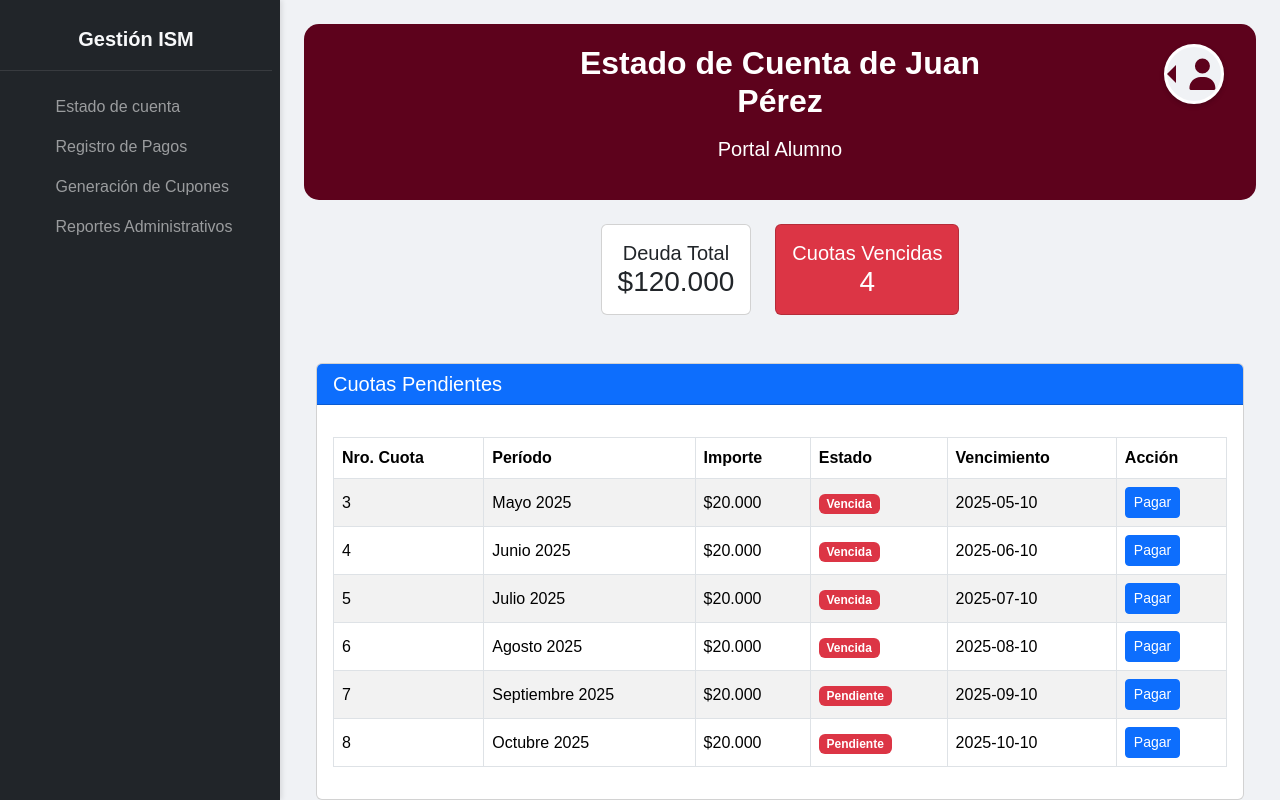
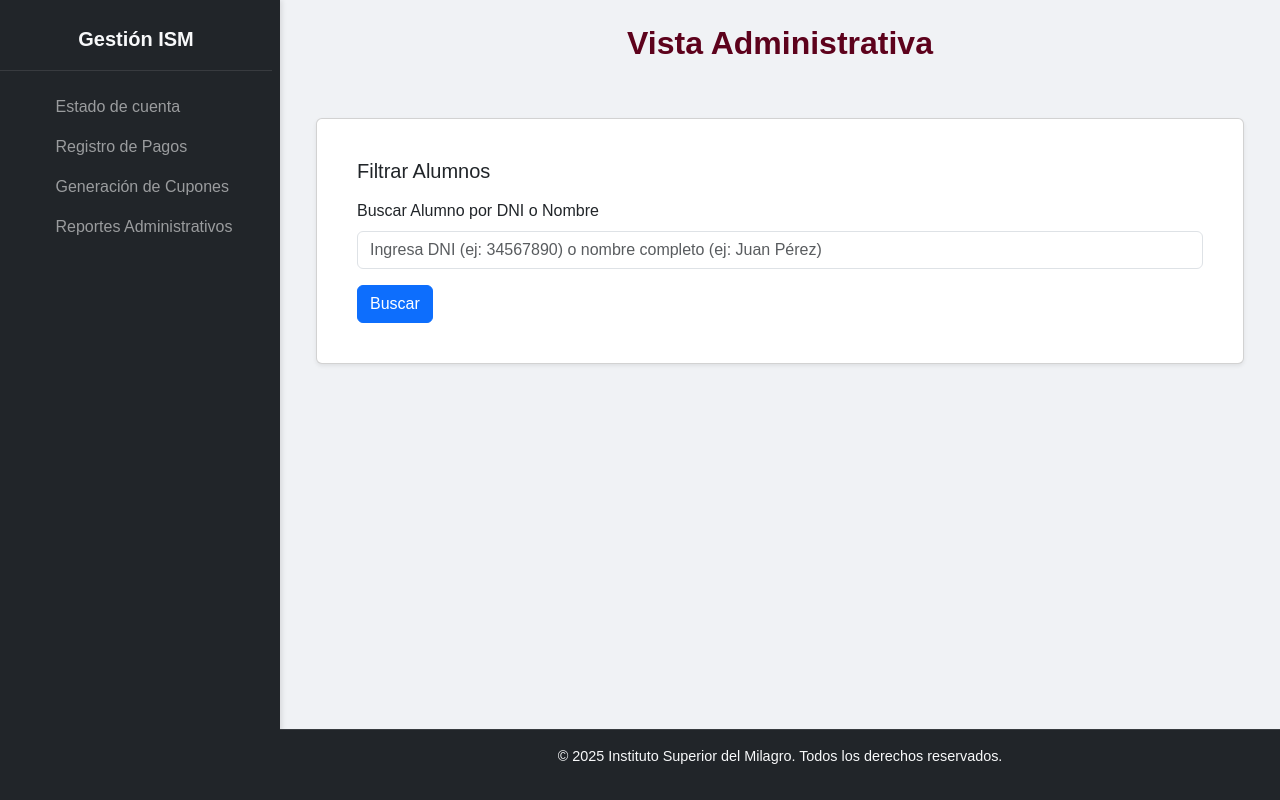
Before and after one commit to SebasAlRivas/PRE-ISMEstadodeCuenta, a React (Create React App) app in the folder consulta-e/: page / in a window 1280 px wide. Built offline with nearby package versions, Linux system fonts and the light colour scheme.

Commit message:
vista administrativa agregada

```diff
--- a/consulta-e/src/App.js
+++ b/consulta-e/src/App.js
@@ -4,7 +4,8 @@ import AppNavbar from './components/Navbar';
 import EstadoCuenta from './components/EstadoCuenta';
 
 function App() {
-    const [usuario, setUsuario] = useState({
+    const alumnos = [
+        {
             nombre: "Juan Pérez",
             dni: "34567890",
             rol: "Alumno",
@@ -18,11 +19,11 @@ function App() {
                 { id: 7, nro: 7, periodo: 'Septiembre 2025', importe: 20000, vencimiento: '2025-09-10', estado: 'Pendiente', fechaPago: null, medioPago: null, comprobanteUrl: null },
                 { id: 8, nro: 8, periodo: 'Octubre 2025', importe: 20000, vencimiento: '2025-10-10', estado: 'Pendiente', fechaPago: null, medioPago: null, comprobanteUrl: null },
             ]
-    });
-
-    const otroAlumno = {
+        },
+        {
             nombre: "María Lopez",
             dni: "12345678",
+            rol: "Alumno",
             cuotas: [
                 { id: 9, nro: 1, periodo: 'Marzo 2025', importe: 18000, vencimiento: '2025-03-10', estado: 'Pagada', fechaPago: '2025-03-08', medioPago: 'Transferencia', comprobanteUrl: 'comprobante_3.pdf' },
                 { id: 10, nro: 2, periodo: 'Abril 2025', importe: 18000, vencimiento: '2025-04-10', estado: 'Pagada', fechaPago: '2025-04-09', medioPago: 'Mercado Pago', comprobanteUrl: 'comprobante_4.pdf' },
@@ -30,7 +31,20 @@ function App() {
                 { id: 12, nro: 4, periodo: 'Junio 2025', importe: 18000, vencimiento: '2025-06-10', estado: 'Vencida', fechaPago: null, medioPago: null, comprobanteUrl: null },
                 { id: 13, nro: 5, periodo: 'Julio 2025', importe: 18000, vencimiento: '2025-07-10', estado: 'Vencida', fechaPago: null, medioPago: null, comprobanteUrl: null },
             ]
+        }
+    ];
+
+    const administrativa = {
+        nombre: "Secretaría Administrativa",
+        dni: "00000001",
+        rol: "Administrativo", // ¡Cambio realizado aquí!
+        cuotas: []
     };
+
+    // Para ver como alumno:
+    // const [usuario, setUsuario] = useState(alumnos[0]);
+    // Para ver como Administrativo, descomenta la línea de abajo y comenta la de arriba:
+    const [usuario, setUsuario] = useState(administrativa);
 
     const manejarPago = (importePagado) => {
         alert(`Se ha intentado realizar un pago por $${importePagado.toLocaleString('es-AR')}`);
@@ -40,7 +54,7 @@ function App() {
 
     const renderMainContent = () => {
         if (reporteActivo === 'Estado de Cuenta') {
-            return <EstadoCuenta usuario={usuario} otroAlumno={otroAlumno} manejarPago={manejarPago} />;
+            return <EstadoCuenta usuario={usuario} alumnos={alumnos} manejarPago={manejarPago} />;
         }
     };
 
--- a/consulta-e/src/components/EstadoCuenta.jsx
+++ b/consulta-e/src/components/EstadoCuenta.jsx
@@ -1,91 +1,159 @@
-import React, { useState, useMemo, useEffect } from 'react';
-import { Container, Row, Col, Card, Form, Alert } from 'react-bootstrap';
+import React, { useState } from 'react';
+import { Container, Row, Col, Card, Form, Button, Alert } from 'react-bootstrap';
 import CuotasPendientes from './CuotasPendientes';
 import HistorialDePagos from './HistorialDePagos';
 import UserInfo from './UserInfo';
 import './EstadoCuenta.css';
 
-const EstadoCuenta = ({ usuario, otroAlumno, manejarPago }) => {
-    const [busquedaDNI, setBusquedaDNI] = useState('');
-    const [alumnoActual, setAlumnoActual] = useState(usuario);
-    const [mensajeBusqueda, setMensajeBusqueda] = useState('');
+const EstadoCuenta = ({ usuario, alumnos, manejarPago }) => {
+    // Estados para la vista de administrativo
+    const [busqueda, setBusqueda] = useState('');
+    const [alumnoEncontrado, setAlumnoEncontrado] = useState(null);
+    const [mensajeError, setMensajeError] = useState('');
 
-    const cuotasPagadas = useMemo(() => alumnoActual?.cuotas.filter(cuota => cuota.estado === 'Pagada') || [], [alumnoActual]);
-    const cuotasImpagas = useMemo(() => alumnoActual?.cuotas.filter(cuota => cuota.estado === 'Pendiente' || cuota.estado === 'Vencida') || [], [alumnoActual]);
-    const cuotasVencidasCount = useMemo(() => cuotasImpagas.filter(cuota => cuota.estado === 'Vencida').length, [cuotasImpagas]);
-    const deudaTotal = useMemo(() => cuotasImpagas.reduce((total, cuota) => total + cuota.importe, 0), [cuotasImpagas]);
+    const manejarBusqueda = (event) => {
+        event.preventDefault(); // Evita que la página se recargue
+        setMensajeError('');
+        setAlumnoEncontrado(null);
 
-    useEffect(() => {
-        if (usuario.rol === 'Secretaría Administrativa') {
-            if (busquedaDNI === otroAlumno.dni) {
-                setAlumnoActual(otroAlumno);
-                setMensajeBusqueda('');
-            } else if (busquedaDNI === usuario.dni) {
-                setAlumnoActual(usuario);
-                setMensajeBusqueda('');
-            } else if (busquedaDNI) {
-                setAlumnoActual(null);
-                setMensajeBusqueda('No se encontró un alumno con ese DNI/Legajo.');
-            } else {
-                setAlumnoActual(usuario);
-                setMensajeBusqueda('');
-            }
+        // Buscar el alumno en la lista por DNI o nombre exacto
+        const alumnoBuscado = alumnos.find(a =>
+            a.dni === busqueda || a.nombre.toLowerCase() === busqueda.toLowerCase()
+        );
+
+        if (alumnoBuscado) {
+            setAlumnoEncontrado(alumnoBuscado);
+        } else {
+            setMensajeError('No se encontró un alumno con ese DNI o nombre.');
         }
-    }, [busquedaDNI, usuario, otroAlumno]);
+    };
 
-    if (!alumnoActual && usuario.rol === 'Secretaría Administrativa') {
+    // Si el rol es 'Administrativo', muestra la vista de secretaria
+    if (usuario.rol === 'Administrativo') {
         return (
-            <Container fluid className="texto-centrado mt-5">
-                <Alert variant="danger">{mensajeBusqueda}</Alert>
+            <Container fluid>
+                <Row className="mb-4 text-center">
+                    <Col md={12}>
+                        <h2 className="titulo-seccion mb-4">Vista Administrativa</h2>
+                    </Col>
+                </Row>
+                <Row>
+                    <Col md={12}>
+                        <Card className="shadow-sm p-4">
+                            <Card.Body>
+                                <h5 className="mb-3">Filtrar Alumnos</h5>
+                                <Form onSubmit={manejarBusqueda}>
+                                    <Form.Group className="mb-3" controlId="formDni">
+                                        <Form.Label>Buscar Alumno por DNI o Nombre</Form.Label>
+                                        <Form.Control
+                                            type="text"
+                                            placeholder="Ingresa DNI (ej: 34567890) o nombre completo (ej: Juan Pérez)"
+                                            value={busqueda}
+                                            onChange={(e) => setBusqueda(e.target.value)}
+                                        />
+                                    </Form.Group>
+                                    <Button variant="primary" type="submit">
+                                        Buscar
+                                    </Button>
+                                </Form>
+                                {mensajeError && <Alert variant="danger" className="mt-3">{mensajeError}</Alert>}
+                            </Card.Body>
+                        </Card>
+                    </Col>
+                </Row>
+
+                {/* Si se encontró un alumno, muestra su vista de estado de cuenta */}
+                {alumnoEncontrado && (
+                    <div className="mt-5">
+                        <EstadoDeCuentaAlumnoEncontrado
+                            usuario={alumnoEncontrado}
+                            manejarPago={manejarPago}
+                        />
+                    </div>
+                )}
             </Container>
         );
     }
 
+    // Si el rol es 'Alumno', muestra la vista de alumno
+    const cuotasImpagas = usuario.cuotas.filter(cuota => cuota.estado === 'Vencida' || cuota.estado === 'Pendiente');
+    const cuotasPagadas = usuario.cuotas.filter(cuota => cuota.estado === 'Pagada');
+    const deudaTotal = cuotasImpagas.reduce((total, cuota) => total + cuota.importe, 0);
+    const cuotasVencidasCount = usuario.cuotas.filter(cuota => cuota.estado === 'Vencida').length;
+
     return (
         <Container fluid>
-            {/* Cabecera con títulos centrados y UserInfo alineado a la derecha en la parte superior */}
-            <Row className="mb-4 cabecera-estado-cuenta align-items-start">
-                <Col md={3}></Col> {/* Columna vacía para centrar el contenido */}
-                <Col md={6} className="text-center">
-                    <h2 className="titulo-seccion-blanco mb-0">
-                        Estado de Cuenta de {alumnoActual?.nombre}
-                    </h2>
-                    <p className="portal-alumno-texto">Portal Alumno</p>
-                </Col>
-                <Col md={3} className="text-end">
-                    {usuario.rol === 'Alumno' && (
-                        <UserInfo datosAlumno={alumnoActual} />
-                    )}
+            <UserInfo datosAlumno={usuario} />
+            <Row className="mb-4 text-center">
+                <Col md={12}>
+                    <h2 className="titulo-seccion mb-4">Estado de Cuenta del Alumno</h2>
                 </Col>
             </Row>
 
-            {usuario.rol === 'Secretaría Administrativa' && (
-                <Row className="mb-4 d-flex justify-content-center">
-                    <Col md={6}>
-                        <Form.Group>
-                            <Form.Control
-                                type="text"
-                                placeholder="Buscar por DNI o Legajo del alumno..."
-                                value={busquedaDNI}
-                                onChange={(e) => setBusquedaDNI(e.target.value)}
-                            />
-                        </Form.Group>
-                    </Col>
-                </Row>
-            )}
-
-            {/* Tarjetas de resumen ajustadas al contenido */}
-            <Row className="mb-4 justify-content-center">
-                <Col xs="auto">
-                    <Card className="tarjeta-resumen tarjeta-deuda sombra-pequena">
+            <Row className="mb-4">
+                <Col md={6}>
+                    <Card className="resumen-card tarjeta-deuda shadow-sm text-center">
                         <Card.Body>
                             <h5 className="mb-0">Deuda Total</h5>
                             <h3 className="mb-0">${deudaTotal.toLocaleString('es-AR')}</h3>
                         </Card.Body>
                     </Card>
                 </Col>
-                <Col xs="auto">
-                    <Card className={`tarjeta-resumen sombra-pequena ${
+                <Col md={6}>
+                    <Card className={`resumen-card shadow-sm text-center ${
+                        cuotasVencidasCount === 0 ? 'tarjeta-sin-vencidas' :
+                        cuotasVencidasCount === 1 ? 'tarjeta-una-vencida' : 'tarjeta-mas-de-una-vencida'
+                    }`}>
+                        <Card.Body>
+                            <h5 className="mb-0">Cuotas Vencidas</h5>
+                            <h3 className="mb-0">{cuotasVencidasCount}</h3>
+                        </Card.Body>
+                    </Card>
+                </Col>
+            </Row>
+
+            <Row className="mt-5">
+                <Col md={12}>
+                    <CuotasPendientes cuotasImpagas={cuotasImpagas} manejarPago={manejarPago} />
+                </Col>
+            </Row>
+
+            <Row className="mt-5">
+                <Col md={12}>
+                    <HistorialDePagos cuotasPagadas={cuotasPagadas} />
+                </Col>
+            </Row>
+        </Container>
+    );
+};
+
+// Componente auxiliar para mostrar el estado de cuenta del alumno buscado
+const EstadoDeCuentaAlumnoEncontrado = ({ usuario, manejarPago }) => {
+    const cuotasImpagas = usuario.cuotas.filter(cuota => cuota.estado === 'Vencida' || cuota.estado === 'Pendiente');
+    const cuotasPagadas = usuario.cuotas.filter(cuota => cuota.estado === 'Pagada');
+    const deudaTotal = cuotasImpagas.reduce((total, cuota) => total + cuota.importe, 0);
+    const cuotasVencidasCount = usuario.cuotas.filter(cuota => cuota.estado === 'Vencida').length;
+
+    return (
+        <Container fluid>
+            <UserInfo datosAlumno={usuario} />
+            <Row className="mb-4 text-center">
+                <Col md={12}>
+                    <h2 className="titulo-seccion mb-4">Estado de Cuenta del Alumno</h2>
+                </Col>
+            </Row>
+
+            <Row className="mb-4">
+                <Col md={6}>
+                    <Card className="resumen-card tarjeta-deuda shadow-sm text-center">
+                        <Card.Body>
+                            <h5 className="mb-0">Deuda Total</h5>
+                            <h3 className="mb-0">${deudaTotal.toLocaleString('es-AR')}</h3>
+                        </Card.Body>
+                    </Card>
+                </Col>
+                <Col md={6}>
+                    <Card className={`resumen-card shadow-sm text-center ${
                         cuotasVencidasCount === 0 ? 'tarjeta-sin-vencidas' :
                         cuotasVencidasCount === 1 ? 'tarjeta-una-vencida' : 'tarjeta-mas-de-una-vencida'
                     }`}>
```
Lines whose indentation alone changed are shown as unchanged.
